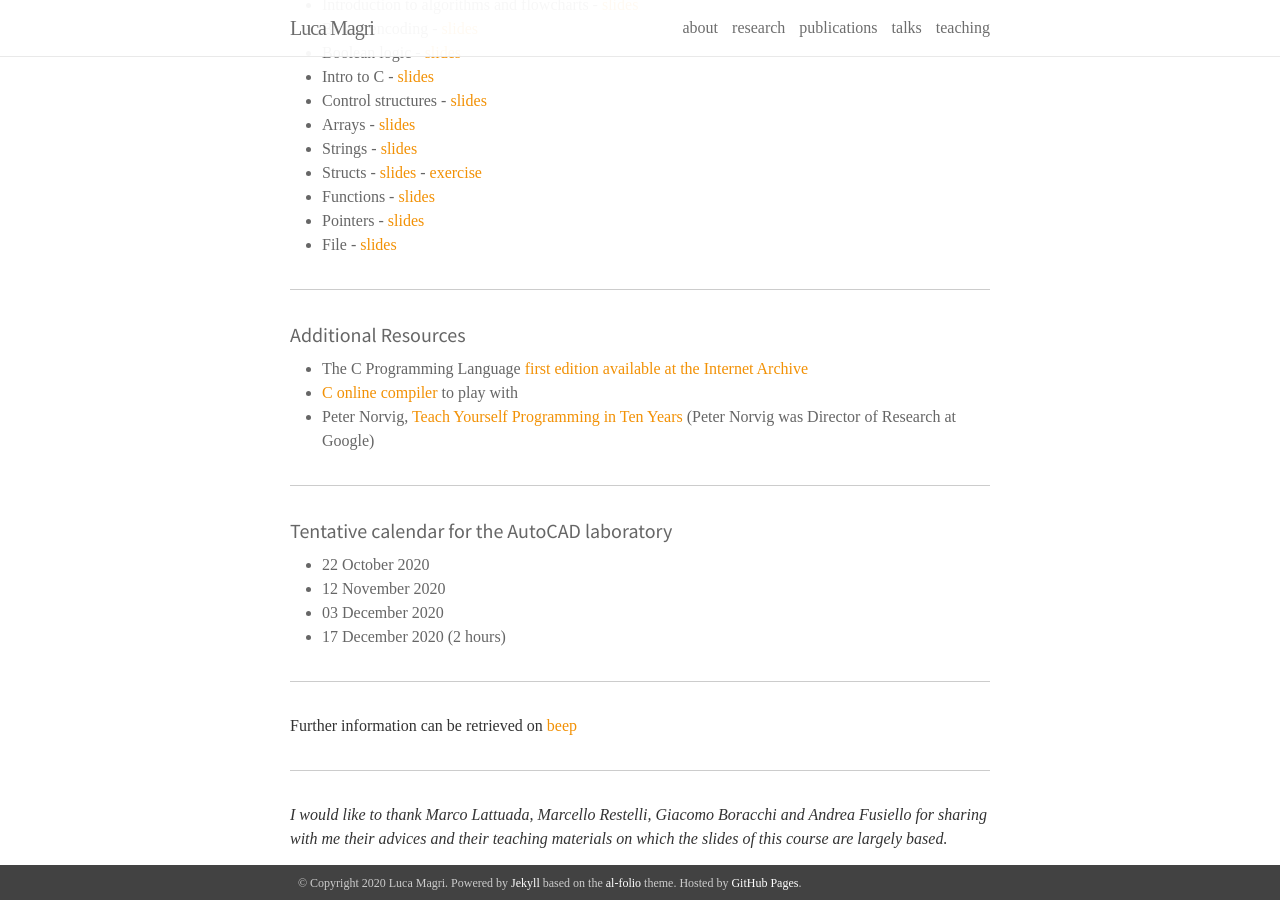
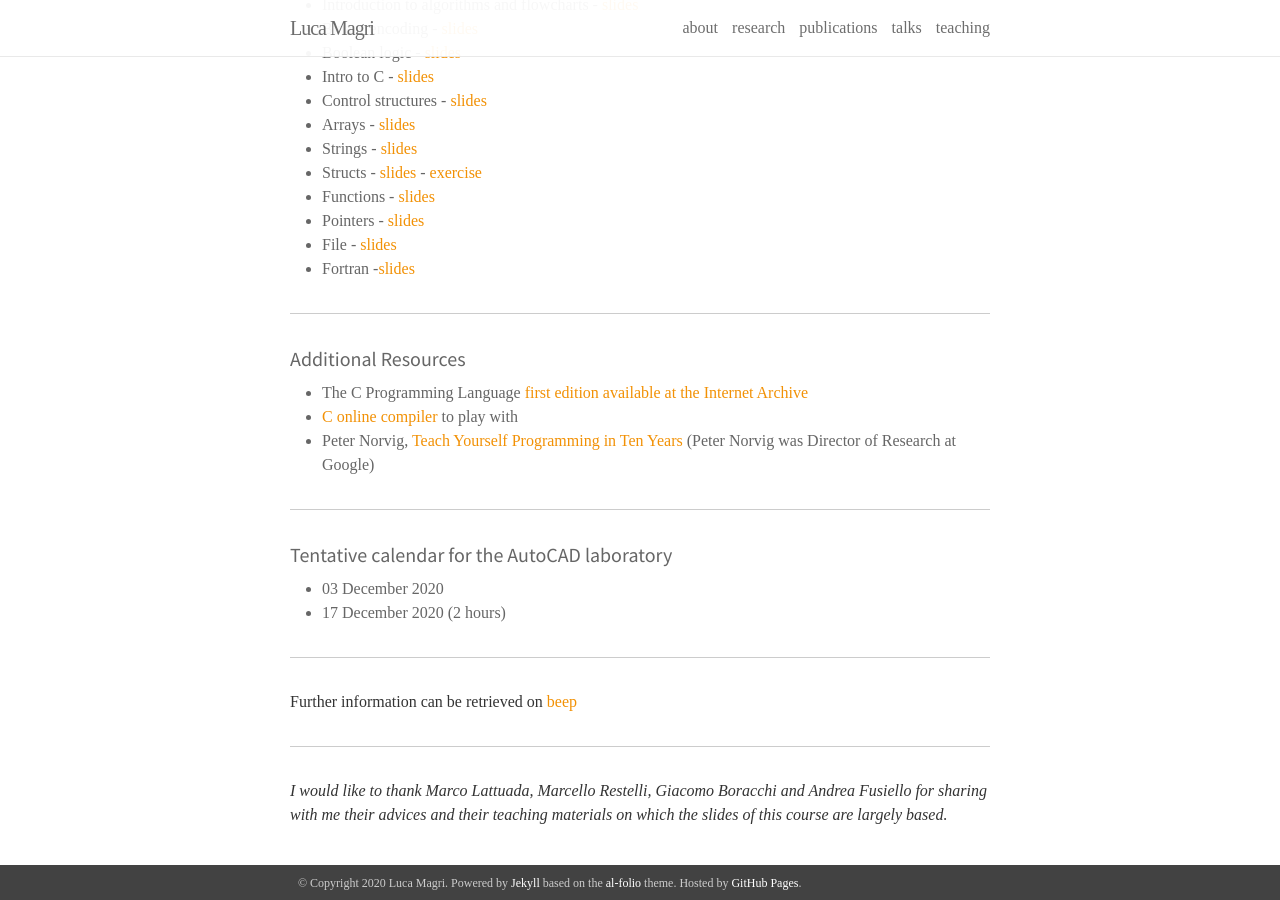
Before and after one commit to magrilu/magrilu.github.io, a Jekyll site: the page built from _pages/cs.md, in a window 1280 px wide and 900 px high, scrolled down 470 px. Built offline with Jekyll 4.4.1, drawn with Linux system fonts in a browser that asks for light colours; nearby versions of some CDN libraries; some web fonts are replaced.

Commit message:
add slides on Fortran

```diff
--- a/_pages/cs.md
+++ b/_pages/cs.md
@@ -27,6 +27,7 @@
 * Functions - [slides][function]
 * Pointers - [slides][pointers]
 * File - [slides][files]
+* Fortran -[slides][fortran]
 
 
 ***
@@ -38,8 +39,6 @@
 
 ***
 #### Tentative calendar for the AutoCAD laboratory
-* 22 October 2020
-* 12 November 2020
 * 03 December 2020
 * 17 December 2020 (2 hours)
 
@@ -68,7 +67,7 @@
 [function]:https://polimi365-my.sharepoint.com/:b:/g/personal/10755186_polimi_it/EQjmaPxnlBhHkyO2WZMzXw0BCPvnfDRVAUtGSlEr0MEEuw?e=D3vAuc
 [pointers]:https://polimi365-my.sharepoint.com/:b:/g/personal/10755186_polimi_it/EeUTmI73dM1ApP_kL3i8QLUB5u4vvyRkQDupugfjsYEq5w?e=YhFGUc
 [files]:https://polimi365-my.sharepoint.com/:b:/g/personal/10755186_polimi_it/ERJjzJwHL3xJu70GAefQf2QBnKzwo4VNHchOibFxQ8h-Gw?e=SvSvc9
-
+[fortran]:https://polimi365-my.sharepoint.com/:b:/g/personal/10755186_polimi_it/Edzrw6P6KGRCnY0KrurgUMgBnEducziaJJXENFf7kcGIYg?e=VFfaAW
 
 [book]:https://archive.org/details/TheCProgrammingLanguageFirstEdition
 [onlineCompiler]:https://repl.it/languages/c
```
